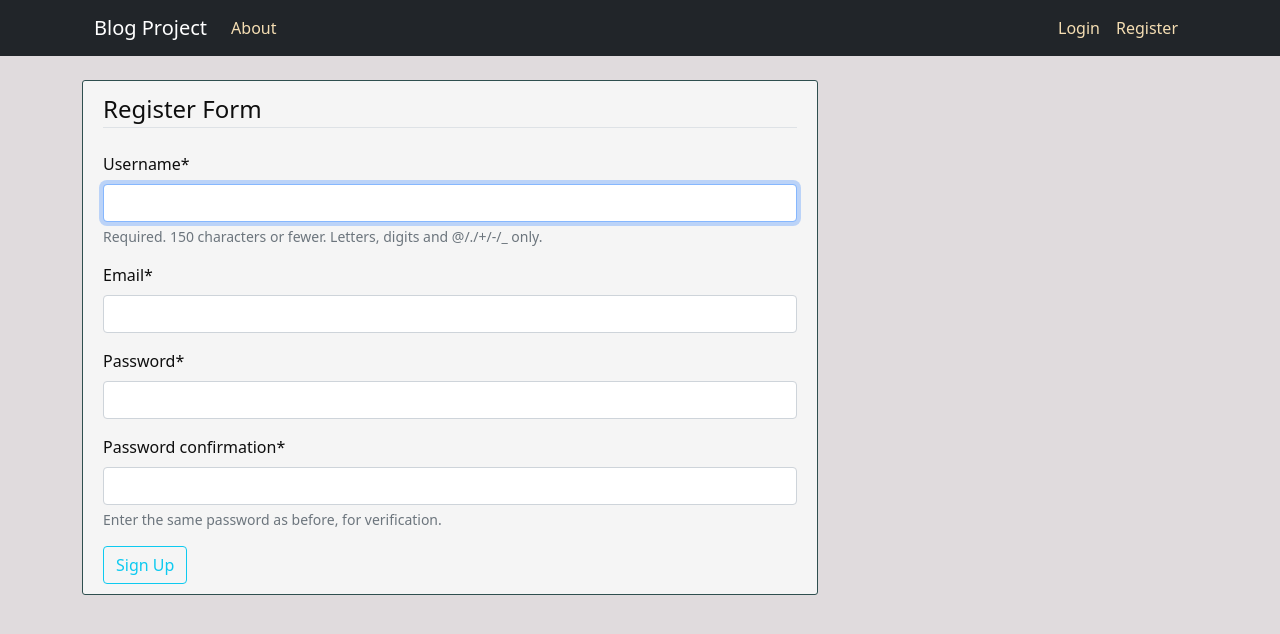
After one commit to devheki/2022_szeptember_django_ui, a Django app: page /register/ in a window 1280 px wide. The commit adds this page. Shown: the top 634 px of the page. Run offline with Django 3.2, Linux system fonts and the light colour scheme; parts of the project's set-up code (start-up, migrations or seed data) failed here and were passed over; some libraries are stand-ins or nearby versions.

Commit message:
registration and login

```diff
--- a/my_blog/my_blog/settings.py
+++ b/my_blog/my_blog/settings.py
@@ -40,6 +40,8 @@ INSTALLED_APPS = [
     'django.contrib.staticfiles',
     'blog.apps.BlogConfig',
     'user_registration.apps.UserRegistrationConfig',
+    'crispy_forms',
+    'crispy_bootstrap5',
 ]
 
 MIDDLEWARE = [
@@ -128,3 +130,6 @@ STATICFILES_DIRS = [os.path.join(BASE_DIR, 'static')]
 # https://docs.djangoproject.com/en/3.2/ref/settings/#default-auto-field
 
 DEFAULT_AUTO_FIELD = 'django.db.models.BigAutoField'
+
+CRISPY_ALLOWED_TEMPLATE_PACKS = "bootstrap5"
+CRISPY_TEMPLATE_PACK = 'bootstrap5'
--- a/my_blog/my_blog/urls.py
+++ b/my_blog/my_blog/urls.py
@@ -15,9 +15,13 @@ Including another URLconf
 """
 from django.contrib import admin
 from django.urls import path, include
+from user_registration.views import register as register_view
+from django.contrib.auth import views as auth_views
 
 urlpatterns = [
     path('admin/', admin.site.urls),
+    path('register/', register_view, name="register"),
+    path('login/', auth_views.LoginView.as_view(template_name='user/login.html'), name="login"),
     path('', include('blog.urls')),
 ]
 
--- a/my_blog/templates/base/navbar.html
+++ b/my_blog/templates/base/navbar.html
@@ -13,7 +13,7 @@
                 <!-- Navbar Right Side -->
                 <div class="navbar-nav ms-auto">
                     <a class="nav-item nav-link" href="#">Login</a>
-                    <a class="nav-item nav-link" href="#">Register</a>
+                    <a class="nav-item nav-link" href="{% url 'register' %}">Register</a>
                 </div>
             </div>
         </div>
--- a/my_blog/templates/blog/base.html
+++ b/my_blog/templates/blog/base.html
@@ -19,6 +19,14 @@
     <main role="main" class="container">
         <div class="row">
             <div class="col-md-8">
+                {% if messages %}
+                    {% for message in messages %}
+                        <div class="alert alert-{{ message.tags }}">
+                            {{ message }}
+                        </div>
+                    {% endfor %}
+                {% endif %}
+
                 {% include 'base/navbar.html' %}
                 {% block content %}
                 {% endblock content %}
--- /dev/null
+++ b/my_blog/templates/user/register.html
@@ -0,0 +1,18 @@
+{% extends 'blog/base.html' %}
+{% load crispy_forms_tags %}
+{% block content %}
+    <div class="content-section">
+        <form method="post">
+            {% csrf_token %}
+            <fieldset class="form-group">
+                <legend class="border-bottom mb-4">Register Form</legend>
+                <!-- {{ form.as_p }} -->
+                {{ form|crispy }}
+            </fieldset>
+            <div class="form-group">
+                <input class="btn btn-outline-info" type="submit" name="submit" value="Sign Up" id="submit-id-submit">
+        </div>
+        </form>
+</div>
+
+{% endblock content %}
--- /dev/null
+++ b/my_blog/user_registration/forms.py
@@ -0,0 +1,10 @@
+from django import forms
+from django.contrib.auth.models import User
+from django.contrib.auth.forms import UserCreationForm
+
+class UserRegisterForm(UserCreationForm):
+    email = forms.EmailField(required=True)
+
+    class Meta:
+        model = User
+        fields = ['username', 'email', 'password1', 'password2']
--- a/my_blog/user_registration/views.py
+++ b/my_blog/user_registration/views.py
@@ -1,3 +1,30 @@
-from django.shortcuts import render
+from django.shortcuts import render, redirect
+from .forms import UserRegisterForm
+from django.contrib import messages
 
+# MVT - MVC (Djangoban MVT, mert a Template veszi át a Control szerepét)
+#  register oldal
+#
 # Create your views here.
+# 1. létrehoztam a modelt -> az adatbázis része a fejlesztésnek
+# 2. html
+# 3. view, ami rendereli a html fájlunkat
+# 4. login endpoint, URL
+
+def register(request):
+    if request.method == 'POST':
+        form = UserRegisterForm(request.POST)
+        if form.is_valid():
+            form.save()
+            messages.success(request, f"Your account has been created! You are able to login")
+            # a login oldalra kellene irányítania
+            # valamilyen visszajelzést kellene kapnom, hogy létrejött a userem
+
+            return redirect('login')
+    else:
+        form = UserRegisterForm()
+
+    context = {
+        'form': form
+    }
+    return render(request, 'user/register.html', context=context)
```
Also changed, not shown: my_blog/templates/user/login.html (added, +18 -0 lines).
